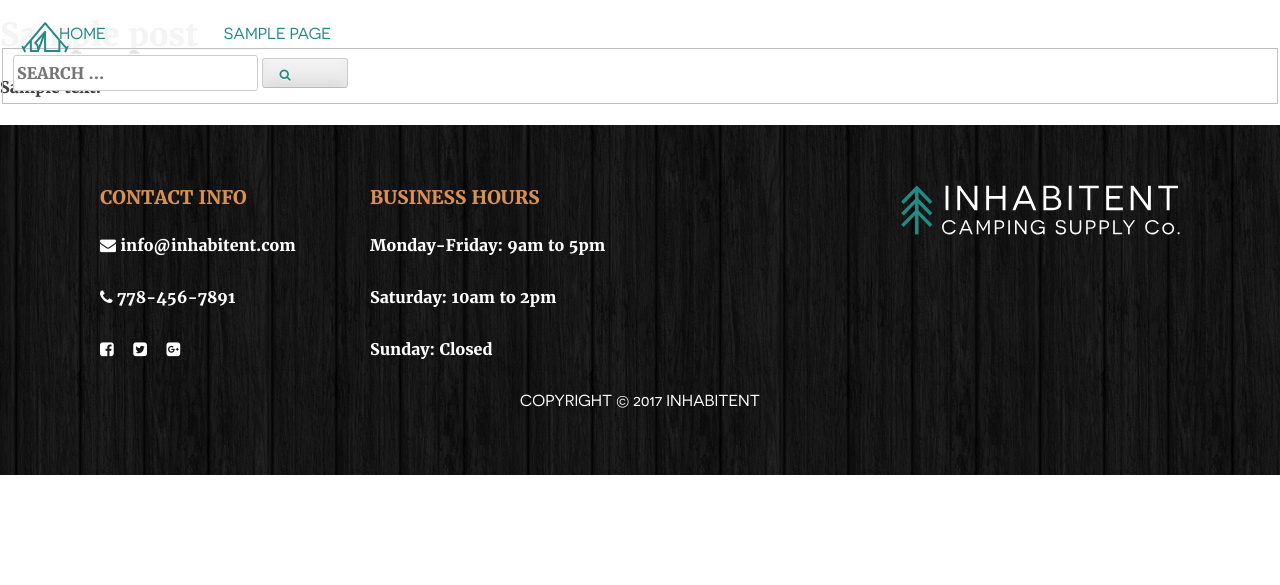
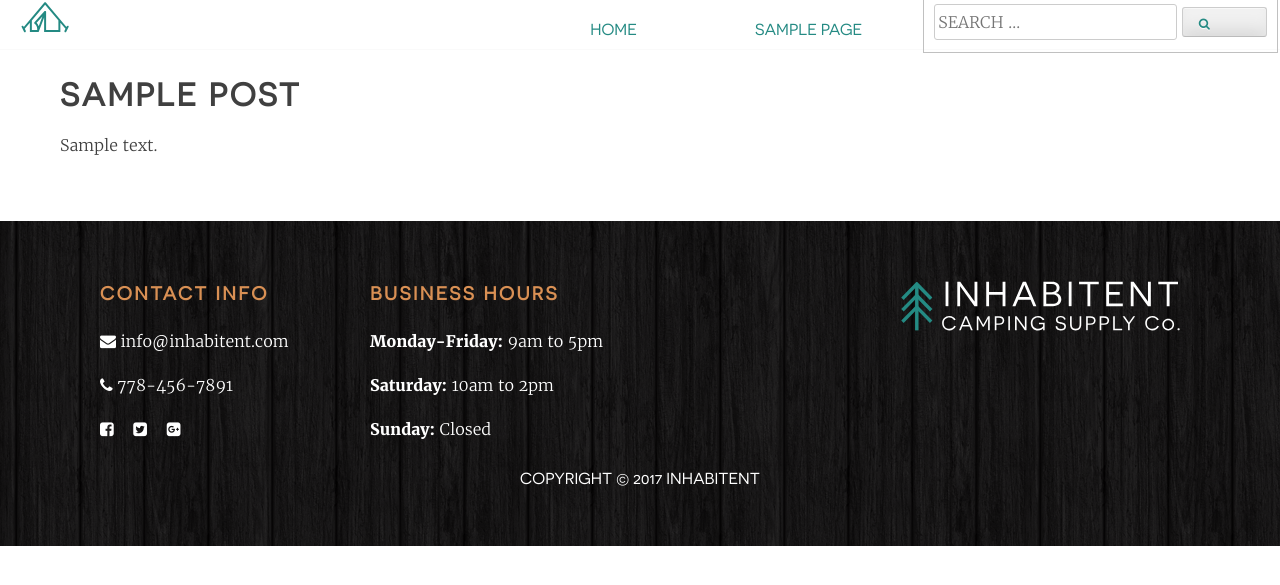
Before and after one commit to DanielKell/Inhabitent_WP, a WordPress theme: template themes/inhabitent-theme/page.php in a window 1280 px wide. Shown: the top 585 px of the page. Run offline with PHP 8.4 and a stand-in for WordPress, Linux system fonts and the light colour scheme; the site name, menu and one post (Sample post) are stand-ins, and other content is empty.

Commit message:
Added general styling
-Added basic styling for the layout of most pages and for the <h> tags
-Added the sidebar to the 404 page
-Edited fonts in the footer

```diff
--- a/themes/inhabitent-theme/404.php
+++ b/themes/inhabitent-theme/404.php
@@ -51,5 +51,5 @@ get_header(); ?>
 
 		</main><!-- #main -->
 	</div><!-- #primary -->
-
+	<?php get_sidebar(); ?>
 <?php get_footer(); ?>
--- a/themes/inhabitent-theme/sass/_footer.scss
+++ b/themes/inhabitent-theme/sass/_footer.scss
@@ -1,17 +1,18 @@
 footer {
-    height: 350px; //background-color: black;
+    height: 325px;
     padding: 40px 100px 40px 100px;
     background-image: url('../../Inhabitent-site/images/dark-wood.png');
     .copyright {
         display: flex;
         justify-content: center;
+        padding-top: 20px;
         color: white;
         text-transform: uppercase;
-        font-family: $font__accent; //Why doesn't this work!?
+        font-family: $font__accent;
     }
     p {
         color: white;
-        font-family: $font__main; //Why doesn't this work?
+        font-family: $font__main;
     }
     a {
         text-decoration: none;
@@ -40,6 +41,10 @@ h3 {
     }
     .business-hours {
         width: 25%;
+
+        p span {
+            font-family: 'Merriweather-Bold';
+        }
     }
     .footer-logo {
         width: 50%;
--- a/themes/inhabitent-theme/sass/_header.scss
+++ b/themes/inhabitent-theme/sass/_header.scss
@@ -46,7 +46,6 @@
     width: 50px;
     z-index: 999;
     margin-left: 20px;
-    margin-top: 20px;
 }
 
 .fa-search {
@@ -65,7 +64,7 @@
 .main-navigation {
     width: 100%;
     display: flex;
-    justify-content: space-between;
+    justify-content: flex-end;
     height: 50px;
     position: fixed;
     background-color: hsla(0, 0%, 100%, .85);
--- a/themes/inhabitent-theme/sass/_mixins.scss
+++ b/themes/inhabitent-theme/sass/_mixins.scss
@@ -10,3 +10,21 @@
 	margin-left: auto;
 	margin-right: auto;
 }
+
+@mixin green-button {
+	color: white;
+	font-size: .10rem;
+	padding: .50rem 1rem;
+	background: $green_brand_color;
+	text-align: center;
+	margin: 1rem 0 .5rem 0;
+
+	 :hover {
+		border-color: $orange_brand_color;
+	}
+	a {
+		color: white;
+		font-family: $font__accent;
+		text-decoration: none;
+	}
+}
--- a/themes/inhabitent-theme/sass/_normalize.scss
+++ b/themes/inhabitent-theme/sass/_normalize.scss
@@ -213,3 +213,17 @@ td,
 th {
 	padding: 0;
 }
+
+//MOVE THESE THINGS LATER; JUST FOR SETUP!
+
+h1, h2, h3, h4, h5, h6 {
+    //clear: both;
+	text-transform: uppercase;
+    letter-spacing: $base__spacing;
+    font-family: $font__accent;
+    color: $color__text-main;
+}
+
+.site-content {
+	padding: 60px 60px 60px 60px;
+}
--- a/themes/inhabitent-theme/sass/_variables.scss
+++ b/themes/inhabitent-theme/sass/_variables.scss
@@ -1,10 +1,10 @@
 // Structure
 
-$base__space-unit: 1.5rem;
+$base__space-unit: .15rem;
 $base__width: 1120px;
 $base__border-dashed: 1px dashed #c8c8c8 ;
 $base__border-solid: 1px solid #e1e1e1 ;
-$base__spacing: 1.5rem;
+$base__spacing: .15rem;
 
 // Colors
 
@@ -33,7 +33,7 @@ $medium_grey_brand_color: #808080;
 
 // Typography
 
-$font__main: 'Merriweather-Bold', sans-serif;
+$font__main: 'Merriweather-Light', sans-serif;
 $font__accent: 'Novecentosanswide-Normal', sans-serif;
 $font__code: Monaco, Consolas, "Andale Mono", "DejaVu Sans Mono", monospace;
 $font__pre: "Courier 10 Pitch", Courier, monospace;
--- a/themes/inhabitent-theme/sass/style.scss
+++ b/themes/inhabitent-theme/sass/style.scss
@@ -56,10 +56,10 @@ Nicolas Gallagher and Jonathan Neal http://necolas.github.com/normalize.css/
 @import "normalize";
 @import "fonts";
 @import "typography";
-@import "header";
 @import "elements";
 @import "forms";
 @import "navigation";
+@import "header";
 @import "modules";
 @import "sidebar";
 @import "widgets";
--- a/themes/inhabitent-theme/style.css
+++ b/themes/inhabitent-theme/style.css
@@ -219,6 +219,15 @@ td,
 th {
   padding: 0; }
 
+h1, h2, h3, h4, h5, h6 {
+  text-transform: uppercase;
+  letter-spacing: 0.15rem;
+  font-family: "Novecentosanswide-Normal", sans-serif;
+  color: #404040; }
+
+.site-content {
+  padding: 60px 60px 60px 60px; }
+
 /*--------------------------------------------------------------
 # Embedded Fonts
 --------------------------------------------------------------*/
@@ -273,7 +282,7 @@ input,
 select,
 textarea {
   color: #404040;
-  font-family: "Merriweather-Bold", sans-serif;
+  font-family: "Merriweather-Light", sans-serif;
   font-size: 16px;
   font-size: 1rem;
   line-height: 1.75rem; }
@@ -284,16 +293,16 @@ h1, h2, h3, h4, h5, h6 {
 
 /* Copy */
 p {
-  margin-bottom: 1.5rem; }
+  margin-bottom: 0.15rem; }
 
 dfn, cite, em, i {
   font-style: italic; }
 
 blockquote {
-  margin: 0 1.5rem; }
+  margin: 0 0.15rem; }
 
 address {
-  margin: 0 0 1.5rem; }
+  margin: 0 0 0.15rem; }
 
 pre {
   background: #eee;
@@ -322,79 +331,6 @@ mark, ins {
 big {
   font-size: 125%; }
 
-.site-header {
-  background-color: rgba(255, 255, 255, 0.6);
-  text-transform: uppercase;
-  height: 50px;
-  width: 100%;
-  position: fixed;
-  z-index: 1;
-  border-bottom: 1px solid #e1e1e1; }
-
-.top-container {
-  display: -ms-flexbox;
-  display: flex;
-  -ms-flex-pack: justify;
-      justify-content: space-between;
-  -ms-flex-align: center;
-      align-items: center; }
-
-.home #primary-menu li:hover > a,
-.home #primary-menu li:focus > a {
-  color: #f0e4d1; }
-
-.menu li a {
-  font-family: "Novecentosanswide-Normal", sans-serif;
-  text-transform: uppercase;
-  color: #248A83;
-  font-size: 16px;
-  font-weight: 400; }
-  .menu li a:hover {
-    color: #d99054; }
-
-.site-branding {
-  background-image: url("../../Inhabitent-site/images/logos/inhabitent-logo-tent.svg");
-  background-repeat: no-repeat;
-  background-size: contain;
-  height: 50px;
-  width: 50px;
-  z-index: 999;
-  margin-left: 20px;
-  margin-top: 20px; }
-
-.fa-search {
-  z-index: 20;
-  height: 5px;
-  color: #248A83; }
-
-#primary-menu {
-  display: -ms-flexbox;
-  display: flex;
-  width: 390px;
-  -ms-flex-pack: distribute;
-      justify-content: space-around;
-  margin-top: 10px; }
-
-.main-navigation {
-  width: 100%;
-  display: -ms-flexbox;
-  display: flex;
-  -ms-flex-pack: justify;
-      justify-content: space-between;
-  height: 50px;
-  position: fixed;
-  background-color: rgba(255, 255, 255, 0.85);
-  z-index: 5;
-  -ms-flex-align: center;
-      align-items: center; }
-
-.menu-container {
-  display: -ms-flexbox;
-  display: flex; }
-
-.fa-search {
-  margin-right: 40px; }
-
 /*--------------------------------------------------------------
 # Elements
 --------------------------------------------------------------*/
@@ -598,6 +534,78 @@ a {
   float: right;
   text-align: right;
   width: 50%; }
+
+.site-header {
+  background-color: rgba(255, 255, 255, 0.6);
+  text-transform: uppercase;
+  height: 50px;
+  width: 100%;
+  position: fixed;
+  z-index: 1;
+  border-bottom: 1px solid #e1e1e1; }
+
+.top-container {
+  display: -ms-flexbox;
+  display: flex;
+  -ms-flex-pack: justify;
+      justify-content: space-between;
+  -ms-flex-align: center;
+      align-items: center; }
+
+.home #primary-menu li:hover > a,
+.home #primary-menu li:focus > a {
+  color: #f0e4d1; }
+
+.menu li a {
+  font-family: "Novecentosanswide-Normal", sans-serif;
+  text-transform: uppercase;
+  color: #248A83;
+  font-size: 16px;
+  font-weight: 400; }
+  .menu li a:hover {
+    color: #d99054; }
+
+.site-branding {
+  background-image: url("../../Inhabitent-site/images/logos/inhabitent-logo-tent.svg");
+  background-repeat: no-repeat;
+  background-size: contain;
+  height: 50px;
+  width: 50px;
+  z-index: 999;
+  margin-left: 20px; }
+
+.fa-search {
+  z-index: 20;
+  height: 5px;
+  color: #248A83; }
+
+#primary-menu {
+  display: -ms-flexbox;
+  display: flex;
+  width: 390px;
+  -ms-flex-pack: distribute;
+      justify-content: space-around;
+  margin-top: 10px; }
+
+.main-navigation {
+  width: 100%;
+  display: -ms-flexbox;
+  display: flex;
+  -ms-flex-pack: end;
+      justify-content: flex-end;
+  height: 50px;
+  position: fixed;
+  background-color: rgba(255, 255, 255, 0.85);
+  z-index: 5;
+  -ms-flex-align: center;
+      align-items: center; }
+
+.menu-container {
+  display: -ms-flexbox;
+  display: flex; }
+
+.fa-search {
+  margin-right: 40px; }
 
 /*--------------------------------------------------------------
 # Accessibility
@@ -682,7 +690,7 @@ a {
   display: block; }
 
 .hentry {
-  margin: 0 0 1.5rem; }
+  margin: 0 0 0.15rem; }
 
 .updated:not(.published) {
   display: none; }
@@ -694,11 +702,11 @@ a {
 .page-content,
 .entry-content,
 .entry-summary {
-  margin: 1.5rem 0 0; }
+  margin: 0.15rem 0 0; }
 
 .page-links {
   clear: both;
-  margin: 0 0 1.5rem; }
+  margin: 0 0 0.15rem; }
 
 /* Asides */
 .blog .format-aside .entry-title,
@@ -773,7 +781,7 @@ object {
   display: block; }
 
 footer {
-  height: 350px;
+  height: 325px;
   padding: 40px 100px 40px 100px;
   background-image: url("../../Inhabitent-site/images/dark-wood.png"); }
   footer .copyright {
@@ -781,12 +789,13 @@ footer {
     display: flex;
     -ms-flex-pack: center;
         justify-content: center;
+    padding-top: 20px;
     color: white;
     text-transform: uppercase;
     font-family: "Novecentosanswide-Normal", sans-serif; }
   footer p {
     color: white;
-    font-family: "Merriweather-Bold", sans-serif; }
+    font-family: "Merriweather-Light", sans-serif; }
   footer a {
     text-decoration: none;
     color: white; }
@@ -807,6 +816,8 @@ h3 {
       margin-right: 15px; }
   .container .business-hours {
     width: 25%; }
+    .container .business-hours p span {
+      font-family: 'Merriweather-Bold'; }
   .container .footer-logo {
     width: 50%;
     padding-top: 20px;
```
Also changed, not shown: other parts of themes/inhabitent-theme/style.css (+12 -12 lines), themes/inhabitent-theme/build/css/style.min.css, 1 other file.
